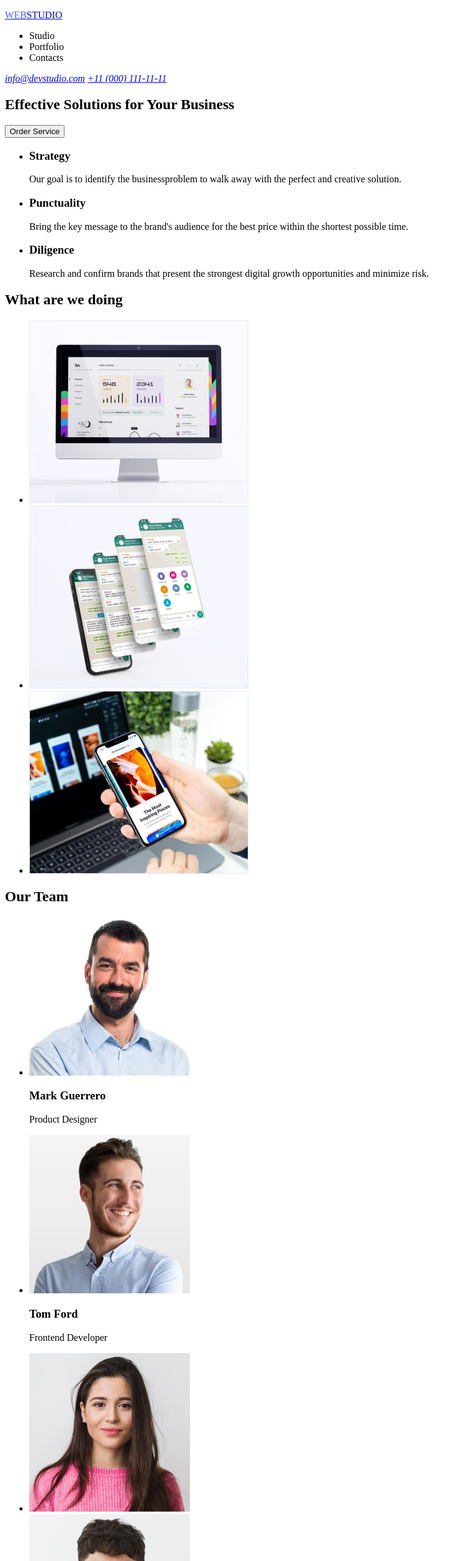
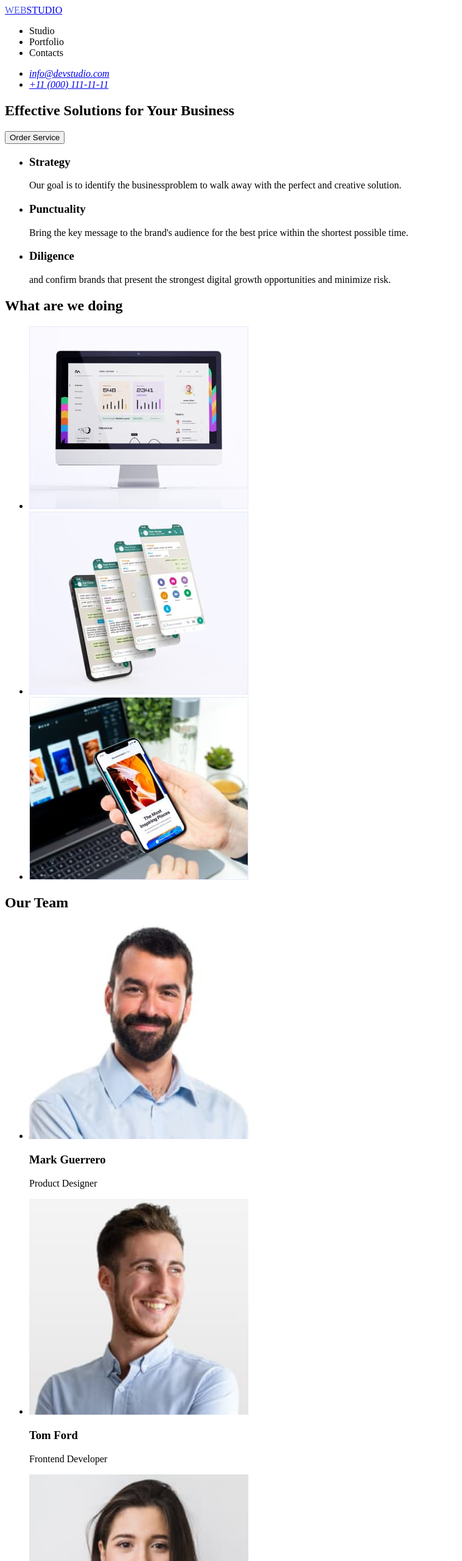
Before and after one commit to darellba/goit-markup-hw-01, a plain HTML site: page index.html in a window 1280 px wide. Shown: the top 2560 px of the page at 61% size, without its empty margins (0-759 px from the left). Drawn offline with Linux system fonts and the light colour scheme.

Commit message:
Update index.html

```diff
--- a/index.html
+++ b/index.html
@@ -7,29 +7,35 @@
   </head>
   <body>
     <header>
-      <a href="index.html"
-        ><p><span style="color: #4d5ae5">WEB</span>STUDIO</p>
-      </a>
+      <a href="./index.html"> <span style="color: #4d5ae5">WEB</span>STUDIO </a>
       <nav>
         <ul>
-          <li>Studio</li>
-          <li>Portfolio</li>
-          <li>Contacts</li>
+          <li><a href=""></a>Studio</li>
+          <li><a href=""></a>Portfolio</li>
+          <li><a href=""></a>Contacts</li>
         </ul>
       </nav>
       <address>
-        <a href="mailto:info@devstudio.com">info@devstudio.com</a>
-        <a href="tel:+110001111111">+11 (000) 111-11-11</a>
+        <ul>
+          <li><a href="mailto:info@devstudio.com">info@devstudio.com</a></li>
+          <li><a href="tel:+110001111111">+11 (000) 111-11-11</a></li>
+        </ul>
       </address>
     </header>
 
     <main>
-      <article>
+      <!-- Hero -->
+      <section>
         <h1>Effective Solutions for Your Business</h1>
         <button type="button">Order Service</button>
+      </section>
+
+      <!-- Section 1 -->
+      <section>
         <ul>
           <li>
             <h3>Strategy</h3>
+
             <p>
               Our goal is to identify the businessproblem to walk away with the
               perfect and creative solution.
@@ -37,6 +43,7 @@
           </li>
           <li>
             <h3>Punctuality</h3>
+
             <p>
               Bring the key message to the brand's audience for the best price
               within the shortest possible time.
@@ -44,14 +51,15 @@
           </li>
           <li>
             <h3>Diligence</h3>
+
             <p>
-              Research and confirm brands that present the strongest digital
-              growth opportunities and minimize risk.
+              and confirm brands that present the strongest digital growth
+              opportunities and minimize risk.
             </p>
           </li>
         </ul>
-      </article>
-
+      </section>
+      <!-- Section 2 -->
       <section>
         <h2>What are we doing</h2>
         <ul>
@@ -62,23 +70,27 @@
           <li><img src="./images/img-3.jpg" alt="cellphone on hand" /></li>
         </ul>
       </section>
-
+      <!-- Section 3 -->
       <section>
         <h2>Our Team</h2>
         <ul>
           <li>
-            <img src="./images/img1.jpg" alt="Mark Guerrero pic" />
+            <img src="./images/img1.jpg" alt="Mark Guerrero pic" width="360" />
             <h3>Mark Guerrero</h3>
             <p>Product Designer</p>
           </li>
           <li>
-            <img src="./images/img2.jpg" alt="Tom Ford pic" />
+            <img src="./images/img2.jpg" alt="Tom Ford pic" width="360" />
             <h3>Tom Ford</h3>
             <p>Frontend Developer</p>
           </li>
-          <li><img src="./images/img3.jpg" alt="Camila Garcia pic" /></li>
           <li>
-            <img src="./images/img4.jpg" alt="Daniel Wilson pic" />
+            <img src="./images/img3.jpg" alt="Camila Garcia pic" width="360" />
+            <h3>Camila Garcia</h3>
+            <p>Marketing</p>
+          </li>
+          <li>
+            <img src="./images/img4.jpg" alt="Daniel Wilson pic" width="360" />
             <h3>Daniel Wilson</h3>
             <p>UI Designer</p>
           </li>
@@ -87,9 +99,7 @@
     </main>
 
     <footer>
-      <a href="index.html"
-        ><p><span style="color: #4d5ae5">WEB</span>STUDIO</p>
-      </a>
+      <a href="./index.html"> <span style="color: #4d5ae5">WEB</span>STUDIO </a>
       <p>
         Increase the flow of customers and sales for your business with digital
         marketing & growth solutions.
```
